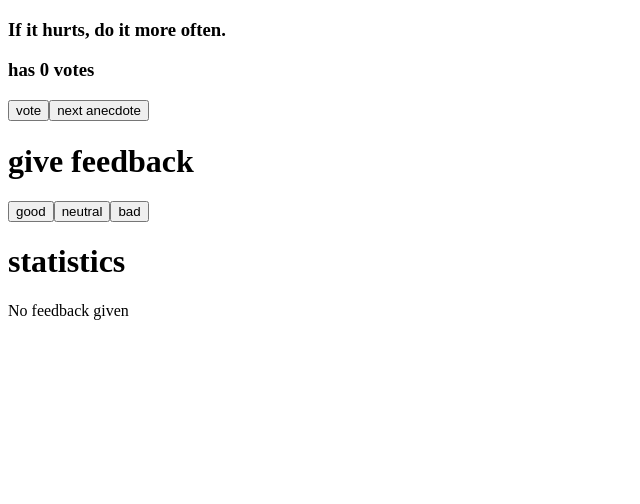
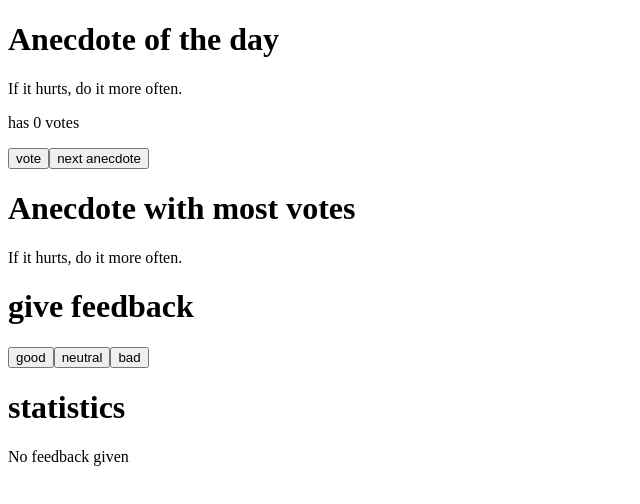
Before and after one commit to lanszelot666/Fullstack-Open, a React (Vite) app in the folder Part1/Unicafe/: page / in a window 1280 px wide. Shown: the top 504 px of the page, without its empty margins (0-640 px from the left). Built offline with nearby package versions, Linux system fonts and the light colour scheme.

Commit message:
Exercise 14 - select and display most voted anecdote

```diff
--- a/Part1/Unicafe/src/App.jsx
+++ b/Part1/Unicafe/src/App.jsx
@@ -67,7 +67,7 @@ const App = () => {
   const [neutral, setNeutral] = useState(0);
   const [bad, setBad] = useState(0);
   const [selected, setSelected] = useState(0);
-  const [anecdotePoints, setPoints] = useState(new Uint8Array(8))
+  const [anecdotePoints, setPoints] = useState(new Uint8Array(8));
 
   const handleGoodFeedback = () => handleFeedback("good");
   const handleNeutralFeedback = () => handleFeedback("neutral");
@@ -80,9 +80,14 @@ const App = () => {
   };
 
   const handleAnecdoteVote = () => {
-    const copiedPointsArray = {...anecdotePoints};
+    const copiedPointsArray = new Uint8Array(anecdotePoints);
     copiedPointsArray[selected] += 1;
     setPoints(copiedPointsArray);
+
+    console.log("New points array: ", copiedPointsArray);
+    console.log(anecdotePoints); // Check the actual content
+    console.log(Array.isArray(anecdotePoints)); // Is it an array?
+    console.log(anecdotePoints instanceof Uint8Array); // Verify if it's a Uint8Array
   };
 
   const handleFeedback = (feedbackType) => {
@@ -95,12 +100,27 @@ const App = () => {
     setBad(updatedBad);
   };
 
+  const displayMostVotedAnecdote = () => {
+    // Reducing elements of the array resulting in the max only
+    const maxPoints = anecdotePoints.reduce(
+      (max, current) => Math.max(max, current),
+      -Infinity
+    );
+
+    const index = anecdotePoints.indexOf(maxPoints);
+    console.log("Highest value index: ", index); // This will log the index of the highest value in the array
+    return anecdotes[index];
+  };
+
   return (
     <div>
-      <h3>{anecdotes[selected]}</h3>
-      <h3>has {anecdotePoints[selected]} votes</h3>
+      <Header title="Anecdote of the day" />
+      <p>{anecdotes[selected]}</p>
+      <p>has {anecdotePoints[selected]} votes</p>
       <Button handleClick={handleAnecdoteVote} text="vote" />
       <Button handleClick={updateDisplayedAnecdote} text="next anecdote" />
+      <Header title="Anecdote with most votes" />
+      <p>{displayMostVotedAnecdote()}</p>
       <Header title="give feedback" />
       <Button handleClick={handleGoodFeedback} text="good" />
       <Button handleClick={handleNeutralFeedback} text="neutral" />
```
